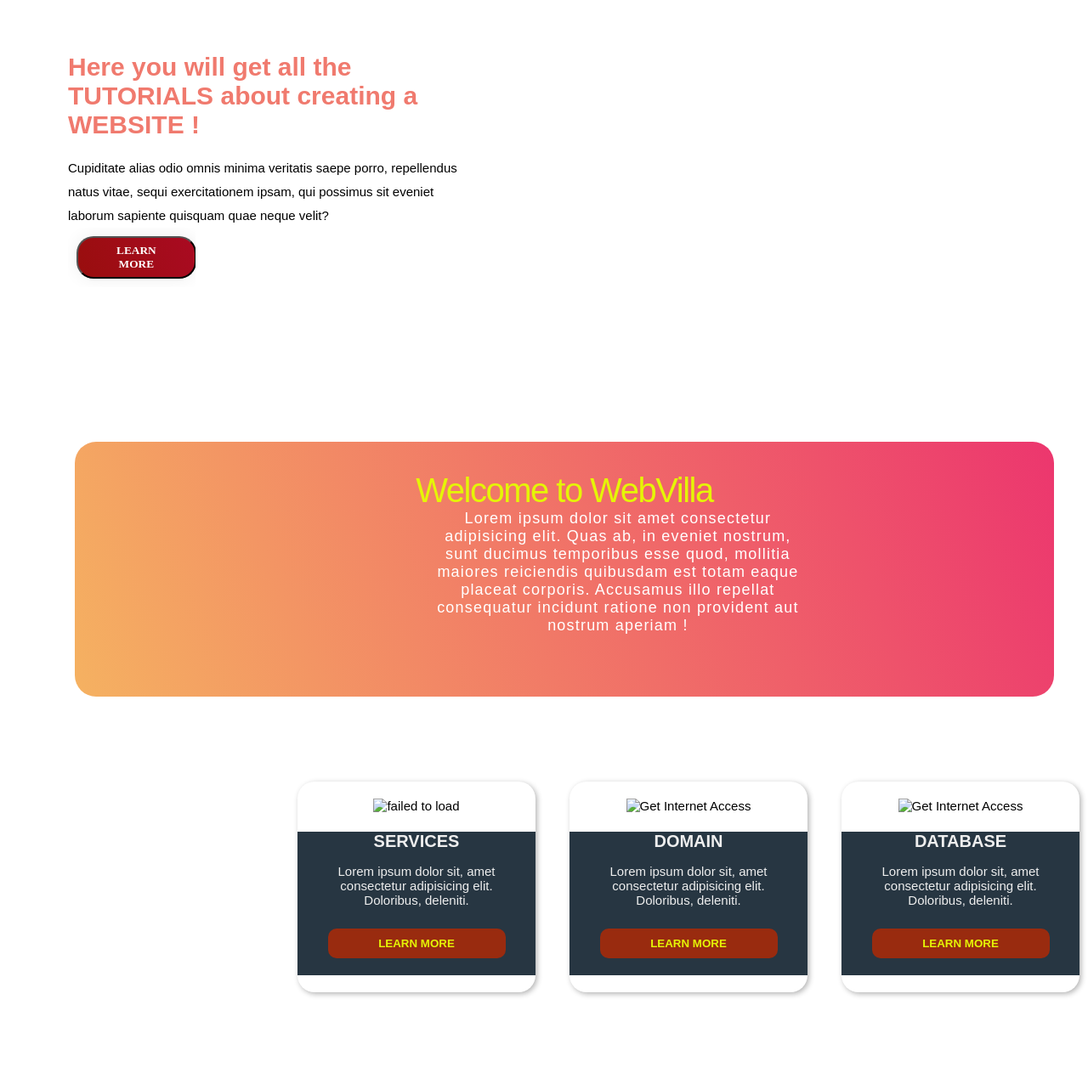
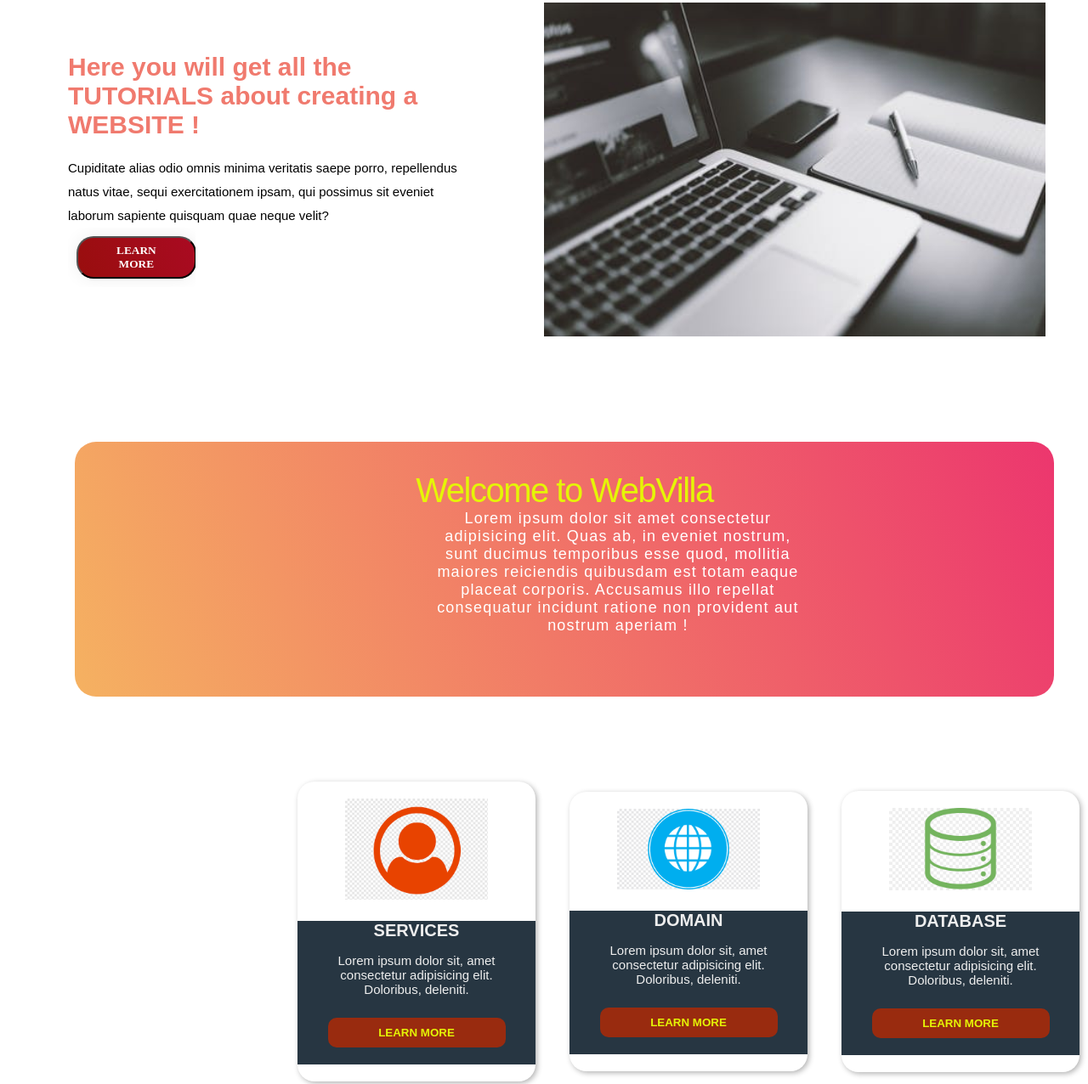
Before and after one commit to vishalkumar215/LGMVIP-TASK-1, a plain HTML site: page index.html in a window 1280 px wide. Shown: the part 198-1474 px from the top of the page at 85% size. Drawn offline with Linux system fonts and the light colour scheme.

Commit message:
Update index.html

```diff
--- a/index.html
+++ b/index.html
@@ -60,7 +60,7 @@
         </div>
          <div class="container_outer_img">
          <div class="img-inner">
-          <img src="pexels-photo.jpg"  alt="" class="container_img"/>
+          <img src="./images/pexels-photo.jpg"  alt="" class="container_img"/>
             </div>
             </div>
           </div>
@@ -80,7 +80,7 @@
         <div class="card">
             <main class="grid">
                 <article>
-                    <img src="client.png" alt="failed to load">
+                    <img src="./images/client.png" alt="failed to load">
                     <div class="text">
                        <h3>Services</h3>
                        <p>Lorem ipsum dolor sit, amet consectetur adipisicing elit. Doloribus, deleniti.                       </p>
@@ -88,7 +88,7 @@
                     </div>
                 </article>
                 <article>
-                    <img src="server.png" alt="Get Internet Access">
+                    <img src="./images/server.png" alt="Get Internet Access">
                     <div class="text">
                        <h3>Domain</h3>
                        <p>Lorem ipsum dolor sit, amet consectetur adipisicing elit. Doloribus, deleniti.                       </p>
@@ -96,7 +96,7 @@
                     </div>
                 </article>
                 <article>
-                    <img src="database.jpg" alt="Get Internet Access">
+                    <img src="./images/database.jpg" alt="Get Internet Access">
                     <div class="text">
                        <h3>DataBase</h3>
                        <p>Lorem ipsum dolor sit, amet consectetur adipisicing elit. Doloribus, deleniti.                       </p>
```
